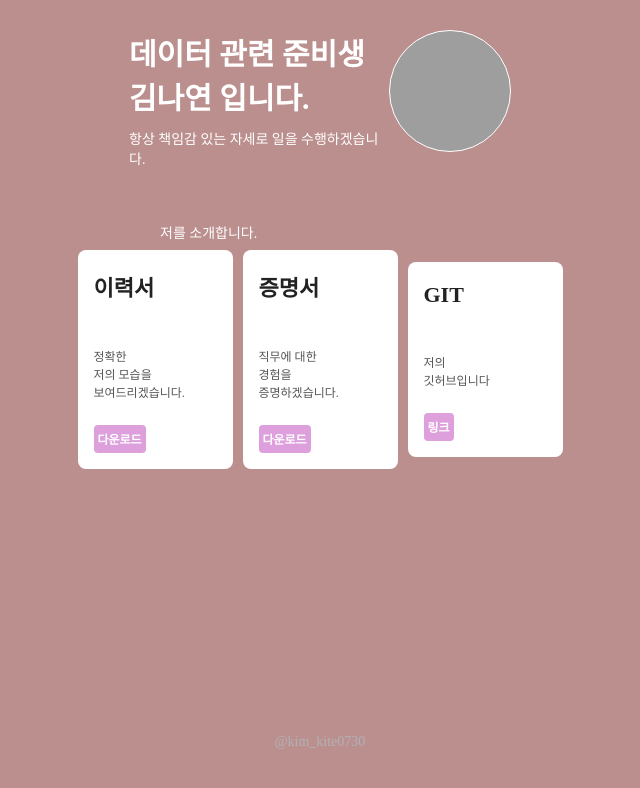
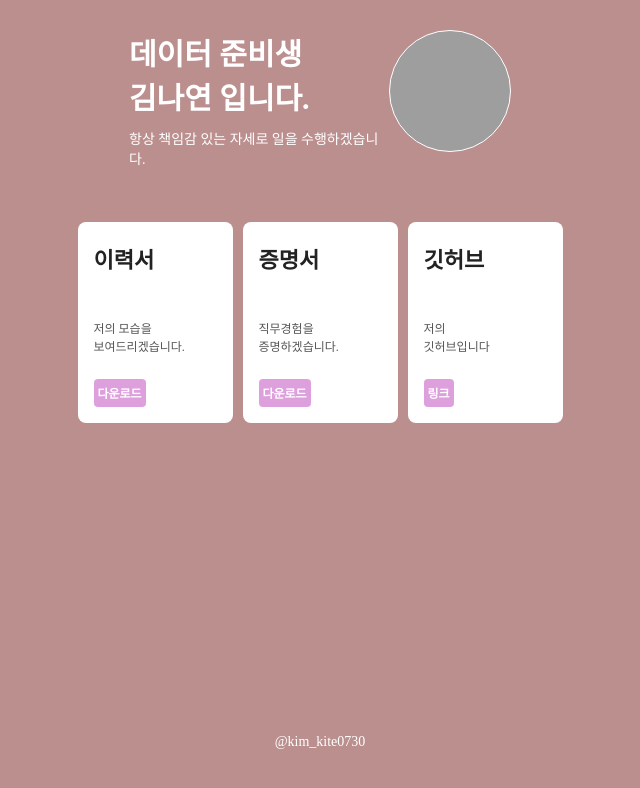
Before and after one commit to NAYEONKIM730/my-new-page, a plain HTML site: page index.html in a window 1280 px wide. Shown: the whole page, without its empty margins (320-960 px from the left). Drawn offline with Linux system fonts and the light colour scheme; grey boxes are pictures that could not be loaded; a web font is replaced by a local one.

Commit message:
Update index.html

```diff
--- a/index.html
+++ b/index.html
@@ -136,47 +136,29 @@
     <div class="wrap">
         <div class="pro">
             <div class="headcopy">
-                <h1 class="main">데이터 관련 준비생<br>김나연 입니다.</h1>
+                <h1 class="main">데이터 준비생<br>김나연 입니다.</h1>
                 <p class="sub">항상 책임감 있는 자세로 일을 수행하겠습니다.</p>
             </div>
             <div class="profile"></div>
         </div>
-       <!-- <div class="minis">
-            <a class="notion" target="_blank" href="https://spartacodingclub.kr/">노션             <span style="color:#FFFFFF">></span></a>
-            <a class="brunch" target="_blank" href="https://spartacodingclub.kr/">블로그         ></a>
-            <a class="facebook" target="_blank" href="https://spartacodingclub.kr/">인스타그램       ></a>
-        </div>-->
-        <div style="color:#FFFFFF;width: 320px;font-size: 14px;margin-bottom: 8px;">저를 소개합니다.</div>
         <div class="bigs">
             <a target="_blank" href="https://drive.google.com/file/d/1it0XrgKC8tWLChm_L9sIEyblc2JZhRs3/view?usp=share_link">
                 <div class="name">이력서</div>
-                <div class="desc">정확한<br>저의 모습을<br>보여드리겠습니다.</div>
+                <div class="desc">저의 모습을<br>보여드리겠습니다.</div>
                 <div class="btn">다운로드</div>
             </a>
             <a target="_blank" href="https://drive.google.com/file/d/13vwzyGnAOLMp2ySav_SDi94G7YxLuHyn/view?usp=share_link">
                 <div class="name">증명서</div>
-                <div class="desc">직무에 대한<br>경험을<br>증명하겠습니다.</div>
+                <div class="desc">직무경험을<br>증명하겠습니다.</div>
                 <div class="btn">다운로드</div>
             </a>
-            <a target="_blank" href="https://drive.google.com/file/d/13vwzyGnAOLMp2ySav_SDi94G7YxLuHyn/view?usp=share_link">
-                <div class="name">GIT</div>
+            <a target="_blank" href="https://github.com/NAYEONKIM730">
+                <div class="name">깃허브</div>
                 <div class="desc">저의<br>깃허브입니다</div>
                 <div class="btn">링크</div>
             </a>
         </div>
-        <div style="color:#B1B1B5;font-size: 14px;background-position: center;background-size: cover;position: absolute;bottom: 50px;">@kim_kite0730</div>
+        <div style="color:white;font-size: 14px;background-position: center;background-size: cover;position: absolute;bottom: 50px;">@kim_kite0730</div>
         </div>
-        <!--<div class="bigs">
-            <a target="_blank" href="https://drive.google.com/file/d/1vKXXHboiF39D8OdandIZRlAVe4ggnONb/view">
-                <div class="name">GIT</div>
-                <div class="desc">저의 깃허브<br>GIT<br></div>
-                <div class="btn">링크</div>
-            </a>
-             <a target="_blank" href="https://drive.google.com/file/d/1vKXXHboiF39D8OdandIZRlAVe4ggnONb/view">
-                <div class="name">포트폴리오</div>
-                <div class="desc">직무관련<br>성과를 냈었던 경험을<br>담았습니다.</div>
-                <div class="btn">다운로드</div>
-            </a>
-        </div>-->
 </body>
 </html>
```
